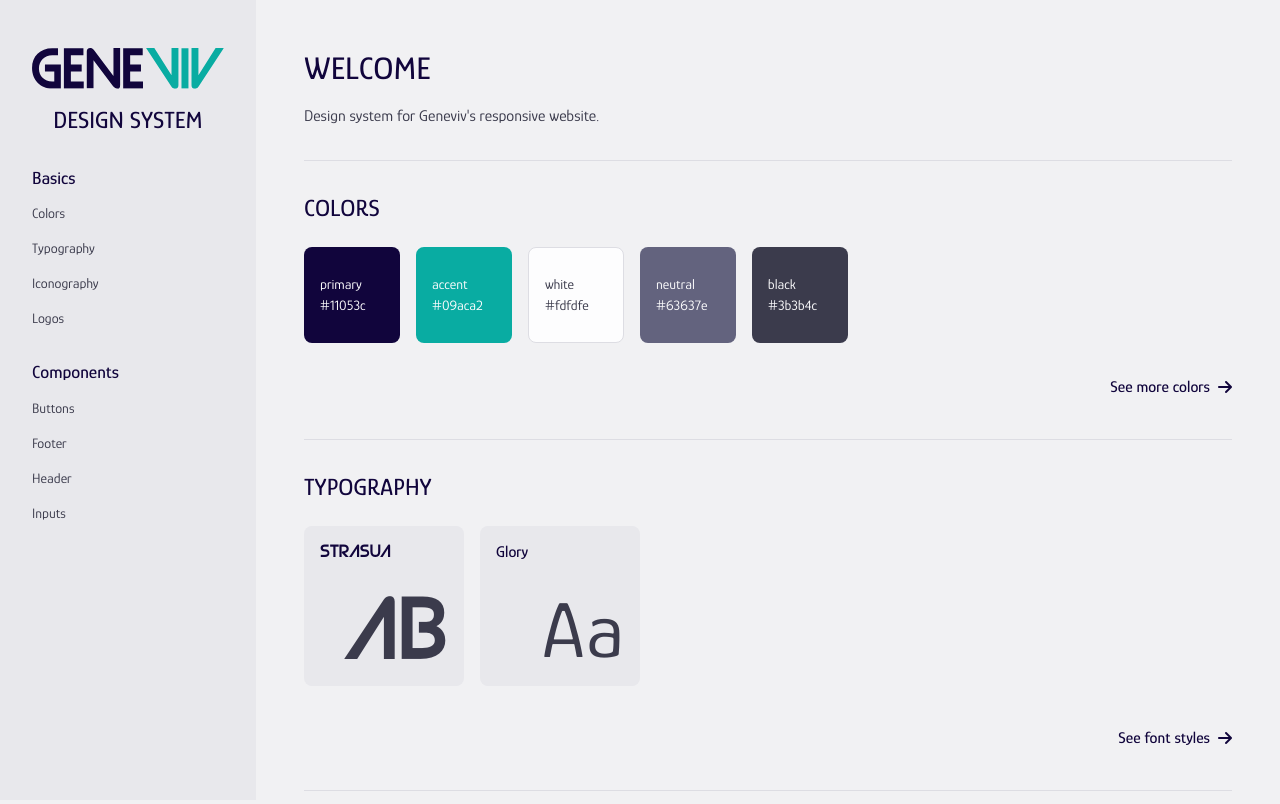
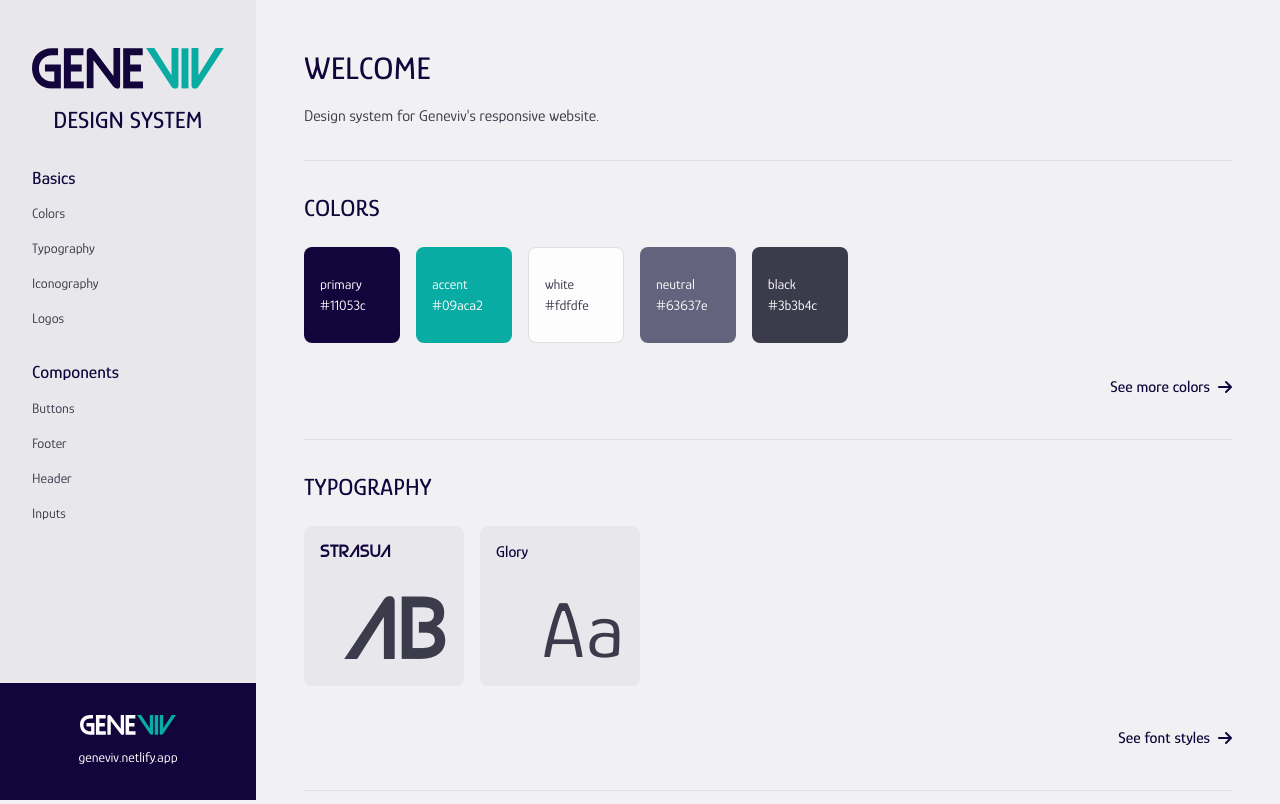
Before and after one commit to mranenko/geneviv-design, a website: page index.html in a window 1280 px wide. Shown: the top 804 px of the page. Drawn offline with Linux system fonts and the light colour scheme.

Commit message:
added link to the geneviv website

```diff
--- a/assets/styles/basics/_layout.scss
+++ b/assets/styles/basics/_layout.scss
@@ -32,14 +32,26 @@
     align-items: center;
   }
 
-  .logo {
-    @include size(12rem, auto);
+  .link-website {
+    @include position(absolute, auto, auto, 0, 0);
+    @include background(color(primary), color(white));
+    @include size(100%, auto);
+    font-size: font(small, size);
+    padding: 2rem;
+    text-align: center;
+
+    .logo {
+      @include size(6rem, auto);
+      display: inline-block;
+      margin: 0 0 .75rem;
+    }
   }
 
+  .logo { @include size(12rem, auto); }
   .subtitle, .title { color: color(primary); }
 }
 
-#nav a:not(.header):not(.toggle) {
+#nav a:not(.header):not(.link-website):not(.toggle) {
   display: block;
   font-size: font(small, size);
   font-weight: font(small, weight);
@@ -47,7 +59,7 @@
   padding: .375rem 2rem;
 }
 
-#nav a:not(.header):not(.toggle):not(.active):hover {
+#nav a:not(.header):not(.link-website):not(.toggle):not(.active):hover {
   @include background(color(neutral, 4), color(black));
 }
 
--- a/index.html
+++ b/index.html
@@ -31,6 +31,11 @@
         <a href="footer.html">Footer</a>
         <a href="header.html">Header</a>
         <a href="inputs.html">Inputs</a>
+      </section>
+
+      <a class="link-website" href="https://geneviv.netlify.app" target="_blank">
+        <img alt="Geneviv" class="logo" src="assets/images/logos/geneviv-white.svg">
+        geneviv.netlify.app
       </section>
 
       <a class="toggle">
```
Also changed, not shown: buttons.html (+5 -0 lines), colors.html (+5 -0 lines), footer.html (+5 -0 lines), header.html (+5 -0 lines), iconography.html (+5 -0 lines), inputs.html (+5 -0 lines), logos.html (+5 -0 lines), typography.html (+5 -0 lines), assets/styles/index.css, 1 other file.
